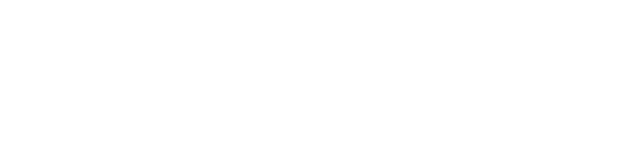
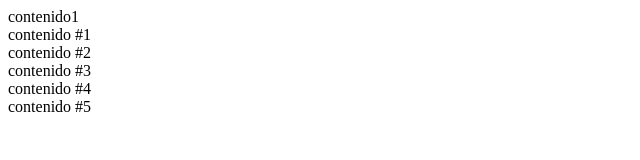
Before and after one commit to Kike35/Bedu, a plain HTML site: page Index.html in a window 1280 px wide. Shown: the whole page, without its empty margins (0-640 px from the left). Drawn offline with Linux system fonts and the light colour scheme.

Commit message:
cambios al cuerpo

```diff
--- a/Index.html
+++ b/Index.html
@@ -8,6 +8,13 @@
 
 </head>
 <body>
-
+    <section class="container">contenido1 </section>
+    <div class="item">
+        <div class="item">contenido #1</div>
+        <div class="item">contenido #2</div>
+        <div class="item">contenido #3</div>
+        <div class="item">contenido #4</div>
+        <div class="item">contenido #5</div>
+    </div>
 </body>
 </html>
```
